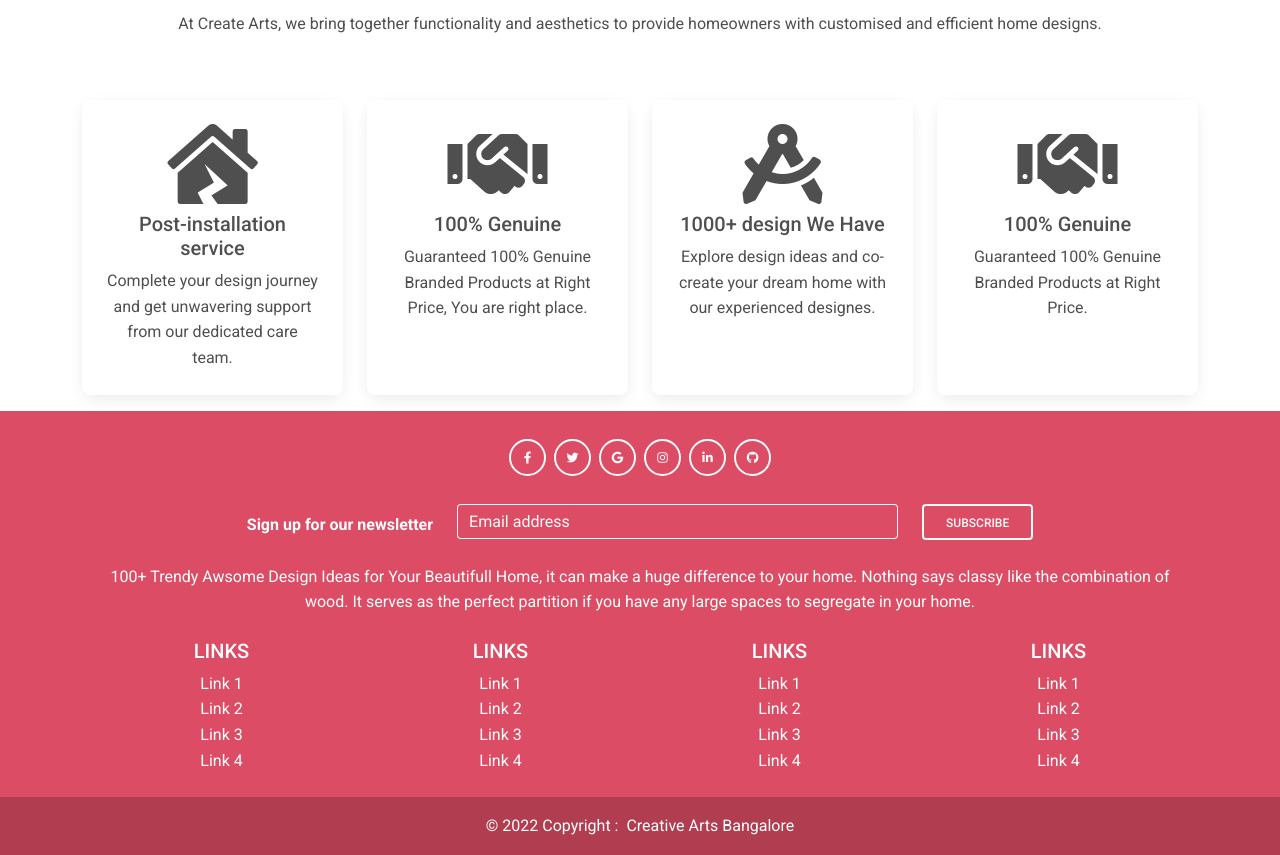
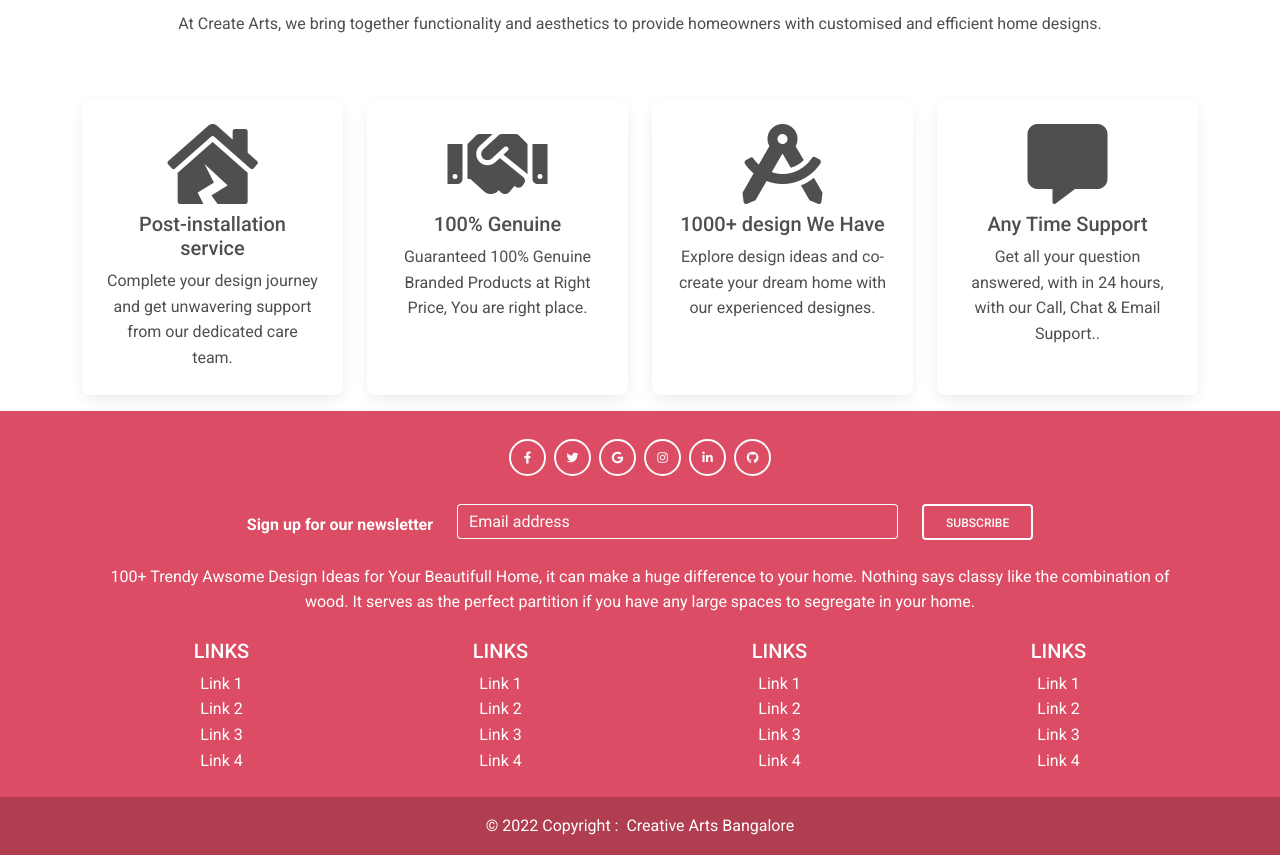
Before and after one commit to SourceLastBenchCoder/cwc-creative-arts-ui, a React (Create React App) app: page / in a window 1280 px wide. Shown: the part 780-1635 px from the top of the page. Built offline with nearby package versions, Linux system fonts and the light colour scheme.

Commit message:
added message

```diff
--- a/src/components/shared/WhatAreWe.js
+++ b/src/components/shared/WhatAreWe.js
@@ -62,12 +62,12 @@ export default function WhatAreWe() {
                     <MDBCard className='h-100' alignment='center'>
                         <MDBCardBody>
                             <MDBCardTitle>
-                                <MDBIcon fas icon="handshake" size='4x' />
+                            <MDBIcon fas icon="comment-alt"  size='4x'/>
                             </MDBCardTitle>
                             <MDBCardTitle>
-                                100% Genuine
+                                Any Time Support
                             </MDBCardTitle>
-                            <MDBCardText>Guaranteed 100% Genuine Branded Products at Right Price.</MDBCardText>
+                            <MDBCardText>Get all your question answered, with in 24 hours, with our Call, Chat & Email Support..</MDBCardText>
                         </MDBCardBody>
                     </MDBCard>
                 </MDBCol>
```
